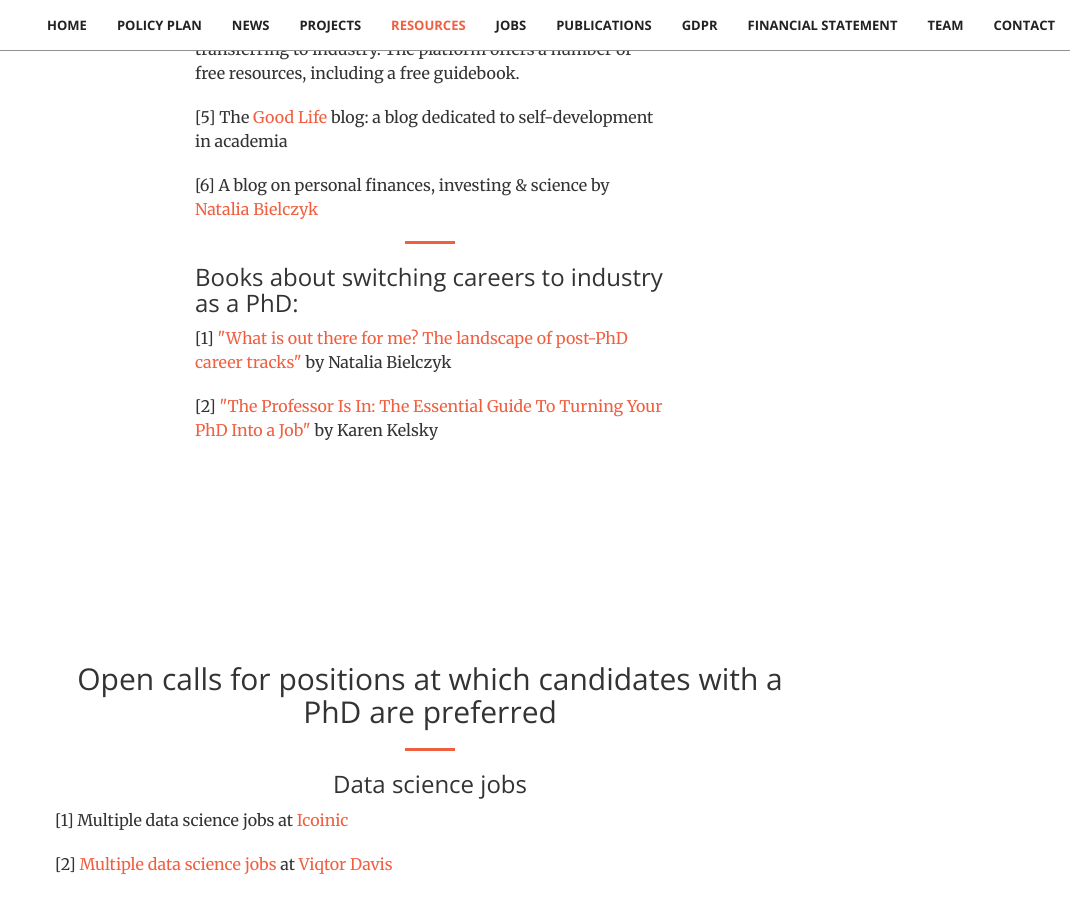
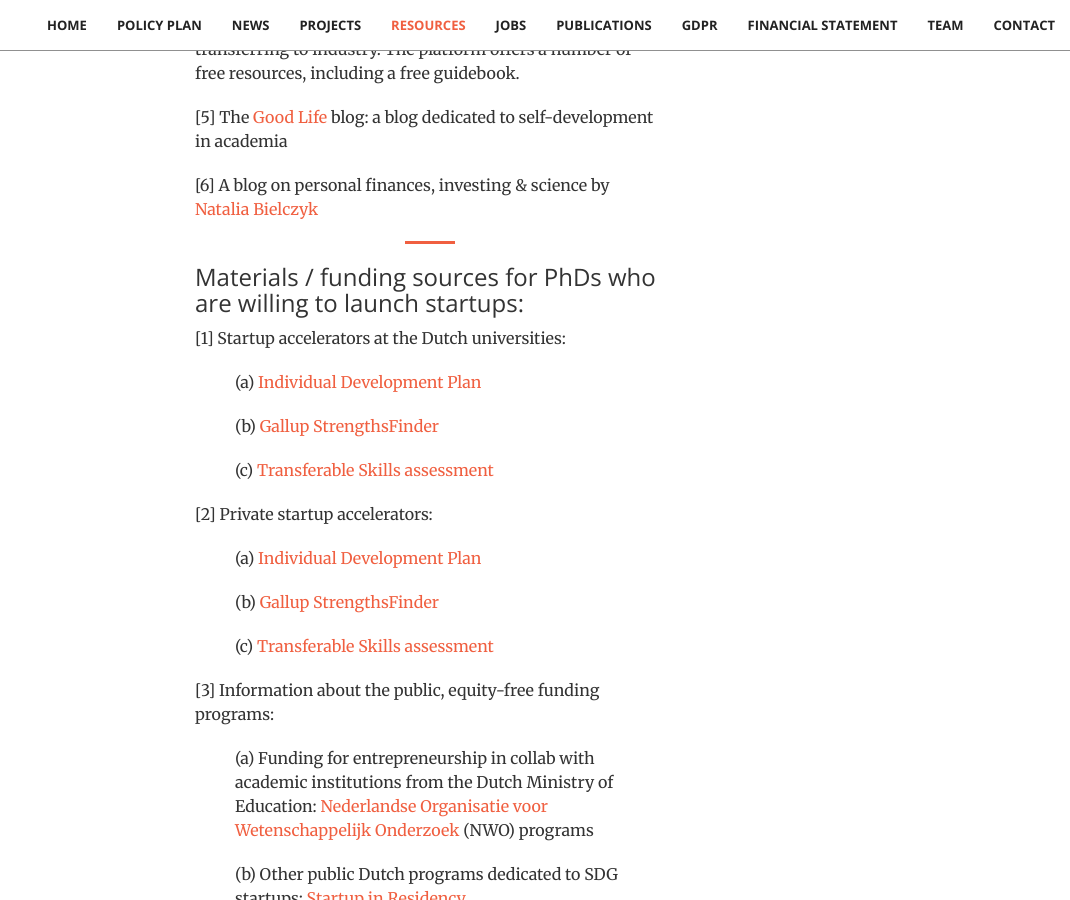
Before and after one commit to stichting-solaris/stichting-solaris.github.io, a Jekyll site: the page built from index.html, in a window 1280 px wide and 900 px high, scrolled down 13801 px. Shown: the whole window, without its empty margins (210-1280 px from the left). Built offline with Jekyll 4.4.1, drawn with Linux system fonts in a browser that asks for light colours; some of the changed text lies outside the part shown.

Commit message:
Update resources.html

```diff
--- a/_includes/resources.html
+++ b/_includes/resources.html
@@ -127,6 +127,34 @@
                 <p></p>
                 <p>[6] A blog on personal finances, investing & science by <a href="www.nataliabielczyk.com">Natalia Bielczyk</a></p>
 
+<!-- Materials for entrepreneurs): -->
+                <hr class="primary">
+                <h3 class="section-heading">Materials / funding sources for PhDs who are willing to launch startups:</h3>
+                <p>[1] Startup accelerators at the Dutch universities:</p>
+                <p class="tab">(a) <a href="#idp">Individual Development Plan</a></p>
+                <p class="tab">(b) <a href="#gsf">Gallup StrengthsFinder</a></p>
+                <p class="tab">(c) <a href="#tsa">Transferable Skills assessment</a></p>
+
+                <p>[2] Private startup accelerators:</p>
+                <p class="tab">(a) <a href="#idp">Individual Development Plan</a></p>
+                <p class="tab">(b) <a href="#gsf">Gallup StrengthsFinder</a></p>
+                <p class="tab">(c) <a href="#tsa">Transferable Skills assessment</a></p>
+
+                <p>[3] Information about the public, equity-free funding programs:</p>
+                <p class="tab">(a) Funding for entrepreneurship in collab with academic institutions from the Dutch Ministry
+                    of Education:
+                    <a href="https://www.nwo.nl/en/news-and-events/news/2019/11/implementation-of-financial-instruments-for-public-private-partnerships-laid-down-in-kic-2020-2023.html">
+                    Nederlandse Organisatie voor Wetenschappelijk Onderzoek</a> (NWO) programs</p>
+                <p class="tab">(b) Other public Dutch programs dedicated to SDG startups: <a href="Startupinresidency.com">
+                    Startup in Residency</a></p>
+                <p class="tab">(b) Funding from the European Union (Horizon 2020, Eureka Eurostars and other programs):
+                    <a href="https://english.rvo.nl/newsletter-nl-enterprise-wssl">
+                    Rijksdienst voor Ondernemend Nederland</a> (RVO)</p>
+
+
+
+
+
 <!-- Books): -->
                 <hr class="primary">
                 <h3 class="section-heading">Books about switching careers to industry as a PhD:</h3>
```
